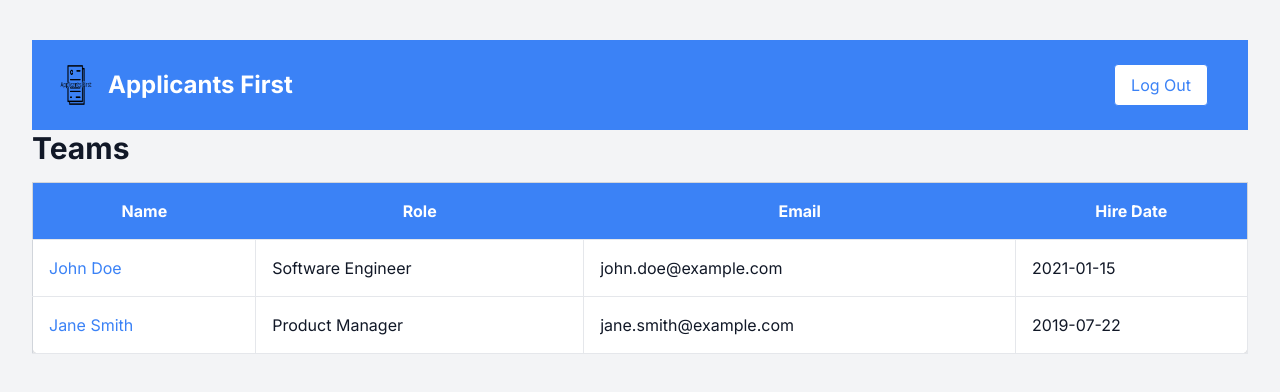
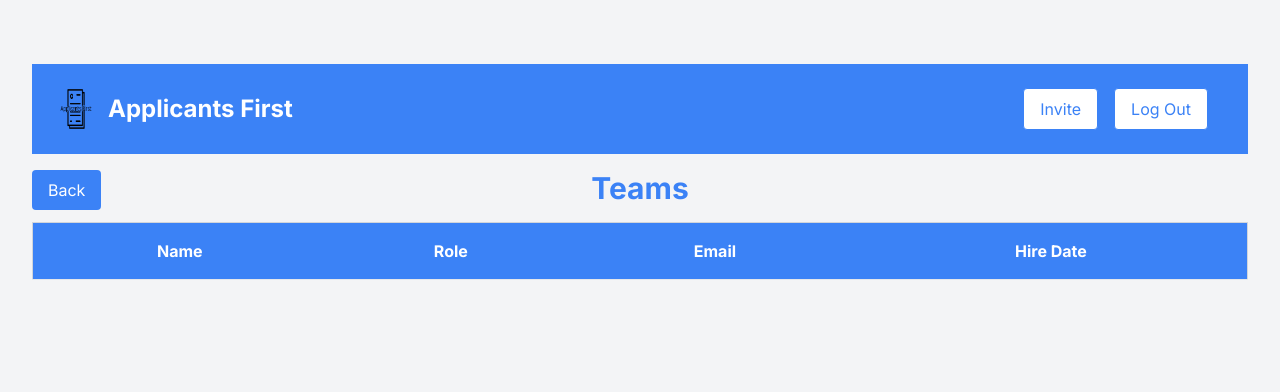
Before and after one commit to TylerJenningsW/applicants-first, a Next.js app: page /teams in a window 1280 px wide. Shown: the top 392 px of the page. Built offline with nearby package versions, Linux system fonts and the light colour scheme.

Commit message:
Invitation form added

```diff
--- a/package.json
+++ b/package.json
@@ -13,12 +13,15 @@
     "@supabase/supabase-js": "^2.44.2",
     "next": "^14.2.4",
     "react": "^18.3.1",
-    "react-dom": "^18.3.1"
+    "react-dom": "^18.3.1",
+    "react-modal": "^3.16.1",
+    "react-toastify": "^10.0.5"
   },
   "devDependencies": {
     "@types/node": "^20.14.9",
     "@types/react": "^18.3.3",
     "@types/react-dom": "^18.3.0",
+    "@types/react-modal": "^3.16.3",
     "eslint": "^8",
     "eslint-config-next": "14.2.4",
     "postcss": "^8",
--- a/src/app/globals.css
+++ b/src/app/globals.css
@@ -124,3 +124,36 @@ body {
     opacity: 1;
   }
 }
+
+/* Modal style for invitation form  */
+.modal-overlay {
+  @apply fixed top-0 left-0 right-0 bottom-0 bg-black bg-opacity-50 flex items-center justify-center;
+}
+
+.modal-content {
+  @apply bg-white rounded-lg shadow-lg p-8 max-w-md w-full;
+}
+
+.modal-header {
+  @apply text-xl font-bold mb-4 text-blue-500;
+}
+
+.modal-body {
+  @apply mb-4;
+}
+
+.modal-footer {
+  @apply flex justify-end space-x-4;
+}
+
+.close-button,
+.send-button {
+  @apply bg-blue-500 text-white py-2 px-4 rounded hover:bg-blue-600 transition duration-300;
+}
+
+.close-button {
+  @apply bg-gray-500 hover:bg-gray-600;
+}
+.form-input{
+  @apply w-full px-4 py-2 border border-gray-300 rounded-md focus:outline-none focus:ring-blue-500 focus:border-blue-500;
+}
--- a/src/app/styles/TeamsFeature.css
+++ b/src/app/styles/TeamsFeature.css
@@ -18,9 +18,16 @@
 .app-name {
   @apply text-white text-2xl font-bold;
 }
+.header {
+  @apply w-full py-6 bg-blue-500 flex justify-between items-center px-6 mt-8;
+}
+
+.back-button{
+  @apply absolute bg-blue-500 text-white py-2 px-4 rounded hover:bg-blue-600 transition duration-300 mt-4;
+}
 
 .top-buttons {
-  @apply flex space-x-4;
+  @apply flex space-x-4 mr-4;
 }
 
 .button {
@@ -33,7 +40,8 @@
 }
 
 .teams-title {
-  @apply text-3xl font-bold mb-4;
+  @apply text-3xl font-bold mb-4 text-center mt-4 text-blue-500;
+
 }
 
 .teams-table-wrapper {
--- a/src/app/teams/TeamsPage.tsx
+++ b/src/app/teams/TeamsPage.tsx
@@ -1,9 +1,8 @@
-"use client"; // Add this directive if using Next.js
-
-import React from 'react';
+import React, { useState } from 'react';
 import Image from 'next/image';
 import Link from 'next/link';
-import '../styles/TeamsFeature.css';
+import Modal from 'react-modal';
+import '../styles/TeamsFeature.css'; // Adjust the path as necessary
 
 interface Employee {
   name: string;
@@ -12,22 +11,16 @@ interface Employee {
   hireDate: string;
 }
 
+
 const TeamsPage: React.FC = () => {
   const employees: Employee[] = [
     // This will be filled with actual data later
-    {
-        name: "John Doe",
-        role: "Software Engineer",
-        email: "john.doe@example.com",
-        hireDate: "2021-01-15",
-      },
-      {
-        name: "Jane Smith",
-        role: "Product Manager",
-        email: "jane.smith@example.com",
-        hireDate: "2019-07-22",
-      },
   ];
+
+  const [modalIsOpen, setModalIsOpen] = useState(false);
+
+  const openModal = () => setModalIsOpen(true);
+  const closeModal = () => setModalIsOpen(false);
 
   return (
     <div className="teams-container">
@@ -37,9 +30,14 @@ const TeamsPage: React.FC = () => {
           <h1 className="app-name">Applicants First</h1>
         </div>
         <div className="top-buttons">
+        <button className="button" onClick={openModal}>Invite</button>
           <Link href="/login-form"><button className="button">Log Out</button></Link>
         </div>
       </header>
+
+      <Link href="/previous-page" legacyBehavior>
+        <button className="back-button">Back</button>
+      </Link>
 
       <h2 className="teams-title">Teams</h2>
       <div className="teams-table-wrapper">
@@ -66,6 +64,26 @@ const TeamsPage: React.FC = () => {
           </tbody>
         </table>
       </div>
+
+      <Modal
+        isOpen={modalIsOpen}
+        onRequestClose={closeModal}
+        className="modal-content"
+        overlayClassName="modal-overlay"
+      >
+        <div className="modal-header">Please Enter Email</div>
+        <div className="modal-body">
+          <input
+            type="email"
+            placeholder="Email"
+            className="form-input w-full"
+          />
+        </div>
+        <div className="modal-footer">
+          <button onClick={closeModal} className="close-button">Close</button>
+          <button onClick={closeModal} className="send-button">Send Invitation</button>
+        </div>
+      </Modal>
     </div>
   );
 };
```
Also changed, not shown: 1 other file (tests, documents, lock files or other folders).
